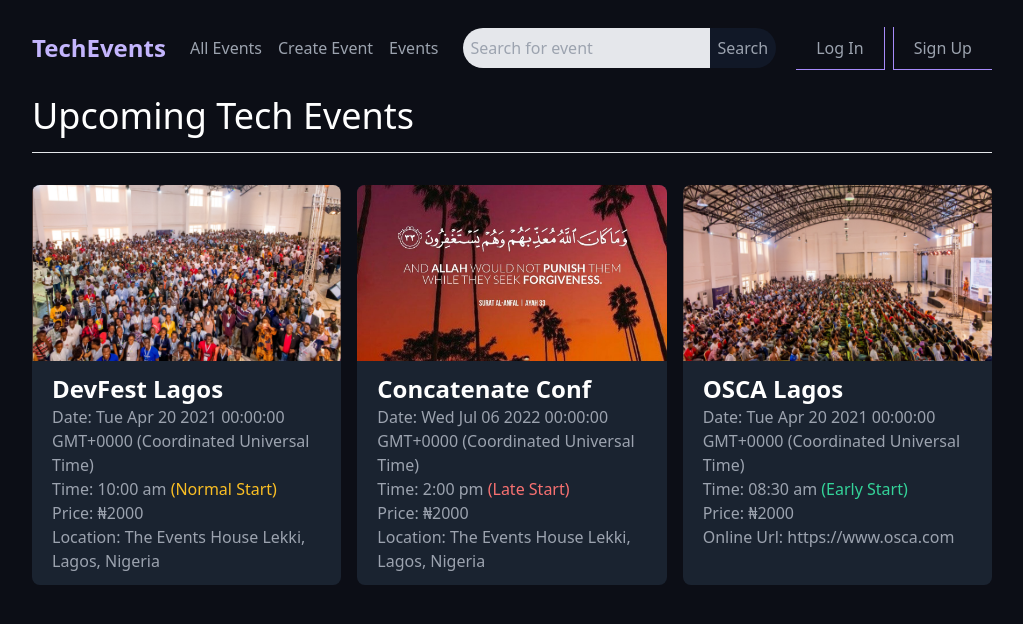
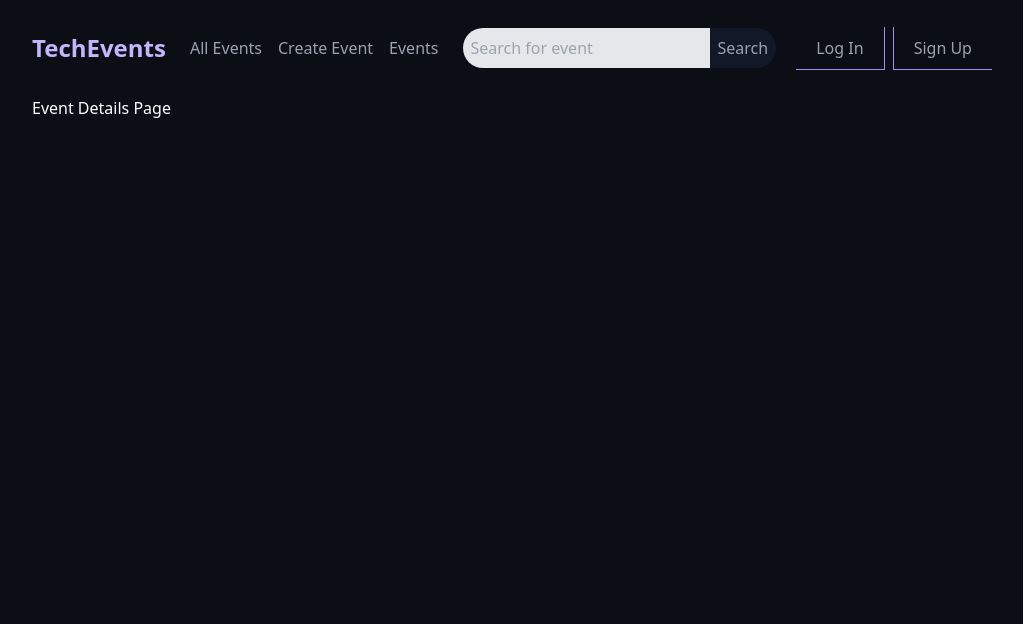
Before and after one commit to Mustycodes/tech-events-app, a React (Create React App) app: page /events/1 in a window 1280 px wide. Shown: the top 624 px of the page, without its empty margins (128-1151 px from the left). Built offline with nearby package versions, Linux system fonts and the light colour scheme; the HTML template or start-up script is replaced by a standard one.

Commit message:
set up routes and create page components

```diff
--- a/package.json
+++ b/package.json
@@ -15,6 +15,7 @@
     "react-dom": "^17.0.2",
     "react-router-dom": "^5.2.0",
     "react-scripts": "4.0.3",
+    "react-toastify": "^7.0.3",
     "typescript": "^4.2.3",
     "web-vitals": "^1.1.1"
   },
--- a/src/App.tsx
+++ b/src/App.tsx
@@ -1,14 +1,29 @@
-import React from 'react';
-import {Route, Switch} from 'react-router-dom';
-import Header from './components/Header';
-import EventsPage from './pages/eventsPage';
+import { Route, Switch } from "react-router-dom";
+import Header from "./components/Header";
+import EventsPage from "./pages/eventsPage";
+import EventDetailsPage from "./pages/eventDetailsPage";
+import CreateEventPage from "./pages/createEventPage";
+import Error404Page from "./pages/error404Page";
 
 function App() {
+  const appRoutes = [
+    { path: "/", component: <h1>HOME PAGE</h1> },
+    { path: "/events", component: <EventsPage /> },
+    { path: "/events/new", component: <CreateEventPage /> },
+    { path: "/events/:id", component: <EventDetailsPage /> },
+    { path: "", component: <Error404Page /> },
+  ];
   return (
-    <div className="lg:mx-36">
+    <div className="lg:mx-36 text-white">
       <Header />
-      <EventsPage />
-      </div>
+      <Switch>
+        {appRoutes.map((route) => (
+          <Route exact path={route.path}>
+            {route.component}
+          </Route>
+        ))}
+      </Switch>
+    </div>
   );
 }
 
--- a/src/components/Header.tsx
+++ b/src/components/Header.tsx
@@ -1,27 +1,62 @@
-import {Link} from 'react-router-dom'
+import { Link } from "react-router-dom";
+import { NavItemProps } from "../shared/types/types";
 const Header = () => {
+  const NavItem:React.FC<NavItemProps> = ({to, children}) => (
+    <li>
+      <Link className="py-2.5 px-2" to={to}>
+        {children}
+      </Link>
+    </li>
+  );
   return (
     <header className="text-gray-400 flex justify-between py-6 items-center">
       <div className="logo">
-        <Link className="font-bold text-2xl text-purple-300" to="/">TechEvents</Link>
+        <Link className="font-bold text-2xl text-purple-300" to="/">
+          TechEvents
+        </Link>
       </div>
       <nav>
         <ul className="flex">
-          <li><Link className="py-2.5 px-2" to="/">All Events</Link></li>
-          <li><Link className="py-2.5 px-2" to="/">Create Event</Link></li>
-          <li><Link className="py-2.5 px-2" to="/">Events</Link></li>
+         <NavItem to="/events">All Events</NavItem>
+         <NavItem to="/events/new">Create Event</NavItem>
+         <NavItem to="/">Events</NavItem>
         </ul>
       </nav>
       <form>
-        <input className="p-2 bg-gray-200 outline-none rounded-l-full" type="search" name="search-event" id="search-event" placeholder="Search for event"/>
-        <button className="border-none p-2 outline-none bg-gray-900 hover:bg-gray-800 rounded-r-full" type="submit">Search</button>
+        <input
+          className="p-2 bg-gray-200 outline-none rounded-l-full"
+          type="search"
+          name="search-event"
+          id="search-event"
+          placeholder="Search for event"
+        />
+        <button
+          className="border-none p-2 outline-none bg-gray-900 hover:bg-gray-800 rounded-r-full"
+          type="submit"
+        >
+          Search
+        </button>
       </form>
       <ul className="flex">
-        <li className="py-3"><Link className="border-r border-b border-purple-400 hover:bg-purple-500 hover:text-white py-2.5 px-5 mx-1" to="/">Log In</Link></li>
-        <li className="py-3"><Link className="border-l border-b border-purple-400 hover:bg-purple-500 hover:text-white py-2.5 px-5 mx-1 mr-0" to="/">Sign Up</Link></li>
+        <li className="py-3">
+          <Link
+            className="border-r border-b border-purple-400 hover:bg-purple-500 hover:text-white py-2.5 px-5 mx-1"
+            to="/"
+          >
+            Log In
+          </Link>
+        </li>
+        <li className="py-3">
+          <Link
+            className="border-l border-b border-purple-400 hover:bg-purple-500 hover:text-white py-2.5 px-5 mx-1 mr-0"
+            to="/"
+          >
+            Sign Up
+          </Link>
+        </li>
       </ul>
     </header>
-  )
-}
+  );
+};
 
-export default Header
+export default Header;
--- a/src/components/events/EventThumbnail.tsx
+++ b/src/components/events/EventThumbnail.tsx
@@ -1,49 +1,68 @@
-const EventThumbnail = ({event}:any) => {
+import { toast, ToastContainer } from "react-toastify";
+import { Link } from "react-router-dom";
+import "react-toastify/dist/ReactToastify.css";
+const EventThumbnail = ({ event }: any) => {
   let startTime, timeClass;
-  const convertTime12to24 = (time12h:string) => {
-    const [time, modifier] = time12h.split(' ');
+  const convertTime12to24 = (time12h: string) => {
+    const [time, modifier] = time12h.split(" ");
 
-    let [hours, minutes] = time.split(':');
-    if (hours === '12') {
-      hours = '00';
+    let [hours, minutes] = time.split(":");
+    if (hours === "12") {
+      hours = "00";
     }
-    if (modifier.toLowerCase() === 'pm') {
+    if (modifier.toLowerCase() === "pm") {
       hours = (parseInt(hours, 10) + 12).toString();
     }
     return hours;
-  }
+  };
   let timeHours = convertTime12to24(event.time);
   switch (true) {
-    case Number(timeHours) <=9:
+    case Number(timeHours) <= 9:
       startTime = "Early Start";
-      timeClass = 'text-green-400';
+      timeClass = "text-green-400";
       break;
-    case Number(timeHours) <=11:
+    case Number(timeHours) <= 11:
       startTime = "Normal Start";
-      timeClass = 'text-yellow-400';
+      timeClass = "text-yellow-400";
       break;
     case Number(timeHours) > 24:
       startTime = "Time format is invalid";
       break;
     default:
       startTime = "Late Start";
-      timeClass = 'text-red-400';
+      timeClass = "text-red-400";
       break;
   }
 
+  const notify = () => {
+    toast(`${event.name} 🚀`);
+  };
+  {
+    /* <ToastContainer hideProgressBar newestOnTop autoClose={3000} toastStyle={{backgroundColor: 'rgba(110, 231, 183', color: 'rgba(255, 255, 250)'}}/> */
+  }
+
   return (
-    <div className="bg-gray-800 bg-opacity-80 rounded-lg overflow-hidden">
-      <img src={event.imageUrl} className="h-44 w-full object-cover" alt=""/>
+    <Link to={`/events/${event.id}`} className="bg-gray-800 bg-opacity-80 rounded-lg overflow-hidden">
+      <div >
+        <img src={event.imageUrl} className="h-44 w-full object-cover" alt="" />
         <div className="px-5 py-3 text-gray-400">
           <h2 className="text-2xl font-semibold text-white">{event.name}</h2>
           <p>Date: {event.date.toString()}</p>
-        <p>Time: {event.time} <span className={timeClass}>({startTime})</span></p>
+          <p>
+            Time: {event.time} <span className={timeClass}>({startTime})</span>
+          </p>
           <p>Price: &#8358;{event.price}</p>
-        {event.location && <p>Location: {event.location.address}, {event.location.city}, {event.location.country}</p>}
+          {event.location && (
+            <p>
+              Location: {event.location.address}, {event.location.city},{" "}
+              {event.location.country}
+            </p>
+          )}
           {event.onlineUrl && <p>Online Url: {event.onlineUrl}</p>}
         </div>
       </div>
-  )
-}
+    </Link>
+  );
+};
 
-export default EventThumbnail
+export default EventThumbnail;
--- /dev/null
+++ b/src/pages/createEventPage.tsx
@@ -0,0 +1,11 @@
+import React from 'react'
+
+const CreateEventPage = () => {
+  return (
+    <div>
+      <h1>Create Event Page</h1>
+    </div>
+  )
+}
+
+export default CreateEventPage
--- /dev/null
+++ b/src/pages/error404Page.tsx
@@ -0,0 +1,9 @@
+const error404Page = () => {
+  return (
+    <div>
+      <h1>Error 404 Page</h1>
+    </div>
+  );
+};
+
+export default error404Page;
--- /dev/null
+++ b/src/pages/eventDetailsPage.tsx
@@ -0,0 +1,10 @@
+
+const EventDetailsPage = () => {
+  return (
+    <div>
+      <h1>Event Details Page</h1>
+    </div>
+  )
+}
+
+export default EventDetailsPage
--- a/src/shared/types/types.tsx
+++ b/src/shared/types/types.tsx
@@ -1,3 +1,5 @@
+import { ReactNode } from "react";
+
 export interface Event {
   id: number;
   name: string;
@@ -11,3 +13,7 @@
       country: string;
   };
 }
+export interface NavItemProps {
+  to:string;
+  children: ReactNode
+}
```
Also changed, not shown: 1 other file (tests, documents, lock files or other folders). Lines whose indentation alone changed are shown as unchanged.
